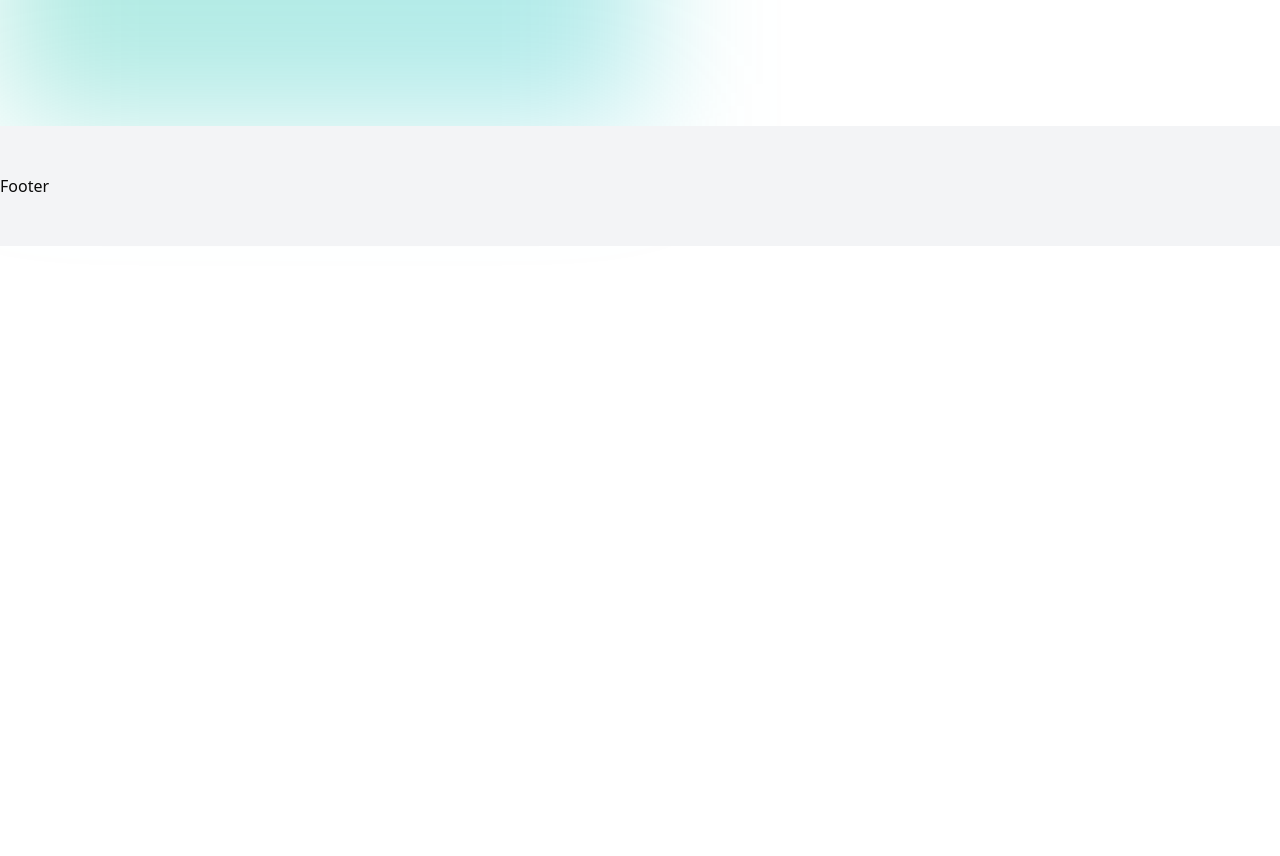
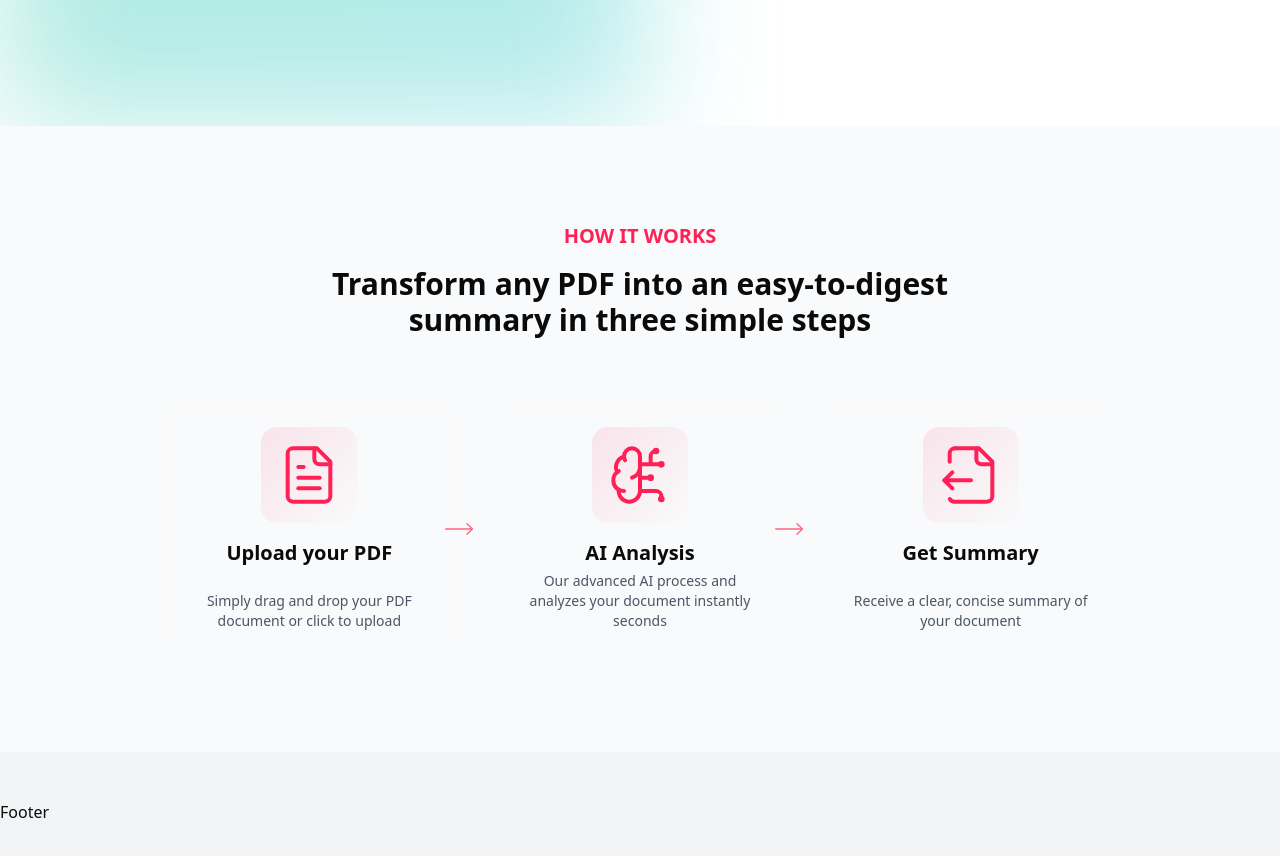
Before and after one commit to YashBuilds/Sumora, a Next.js app: page / in a window 1280 px wide. Shown: the part 900-1756 px from the top of the page. Before the commit the page ends 1146 px from the top, so only its background shows below. Built offline with nearby package versions, Linux system fonts and the light colour scheme.

Commit message:
Added HowItWorksSection

```diff
--- a/app/page.tsx
+++ b/app/page.tsx
@@ -1,6 +1,7 @@
 import HeroSection from '@/components/home/hero-section';
 import BgGradient from '@/components/common/bg-gradient';
 import DemoSection from '@/components/home/demo-section';
+import HowItWorksSection from '@/components/common/how-it-works-sections';
 
 export default function Home() {
   return (
@@ -9,10 +10,10 @@ export default function Home() {
       <div className='flex flex-col'>
         <HeroSection />
         <DemoSection />
+        <HowItWorksSection />
       </div>
-      {/* <HowItWorkSection />
-      <PricingSection />
-      <CTA /> */}
+
+
     </div>
   );
 }
--- /dev/null
+++ b/components/common/how-it-works-sections.tsx
@@ -0,0 +1,85 @@
+import { ReactNode } from 'react';
+import { BrainCircuit, FileOutput, FileText, MoveRight } from 'lucide-react';
+
+type Step = {
+    icon: ReactNode;
+    label: string;
+    description:string,
+}
+
+const steps : Step[] = [
+    {
+        icon: <FileText size={64} strokeWidth={1.5} />,
+        label: 'Upload your PDF',
+        description: 'Simply drag and drop your PDF document or click to upload',
+    },
+    {
+        icon: <BrainCircuit size={64} strokeWidth={1.5} />,
+        label: 'AI Analysis',
+        description: 'Our advanced AI process and analyzes your document instantly seconds',
+    },
+    {
+        icon: <FileOutput size={64} strokeWidth={1.5} />,
+        label: 'Get Summary',
+        description: 'Receive a clear, concise summary of your document',
+    }
+];
+
+
+export default function HowItWorksSection() {
+    return (
+      <section className="relative overflow-hidden bg-gray-50">
+        <div className="py-12 lg:py-24 max-w-5xl mx-auto px-4 sm:px-6 lg:px-8">
+          <div
+            aria-hidden="true"
+            className="pointer-events-none absolute inset-0 -z-10 transform-gpu overflow-hidden blur-3xl"
+          >
+            <div
+              className="relative left-[calc(50%-3rem)] aspect-[1155/678] w-[36.125rem] -translate-x-1/2 bg-gradient-to-br from-emerald-500 via-teal-500 to-cyan-500 opacity-30 sm:left-[calc(50%-36rem)] sm:w-[40.1875rem]"
+              style={{
+                clipPath:
+                  "polygon(74.1% 44.1%, 100% 61.6%, 97.5% 26.9%, 85.5% 0.1%, 80.7% 2%, 72.5% 32.6%, 60.3% 62.4%, 52.6% 68.6%, 47.5% 58.3%, 45.4% 35.5%, 27.5% 56.8%, 24.9% 17.9%, 0.3% 27.6%, 0% 76.8%, 20.1% 100%, 36.8% 97.7%, 74.1% 44.1%)"
+              }}
+            />
+          </div>
+          <div className="text-center mb-16">
+            <h2 className="font-bold text-xl uppercase mb-4 text-rose-500">How it works</h2>
+            <h3 className="font-bold text-3xl max-w-2xl mx-auto">Transform any PDF into an easy-to-digest summary in three simple steps</h3>
+          </div>
+
+          <div className="grid grid-cols-1 md:grid-cols-3 gap-8 max-w-6xl mx-auto relative">
+            {steps.map((step,idx) => (
+                <div className='relative flex items-stretch'>
+                    <StepItem key={idx} {...step}/>
+
+                    {idx < steps.length-1 && (
+                    <div className='hidden md:block absolute top-1/2 -right-4 transform -translate-y-1/2 z-10'>
+                        <MoveRight
+                        size={32}
+                        strokeWidth={1}
+                        className='text-rose-400'
+                        />
+                    </div>
+                    )}
+                </div>
+            ))}
+          </div>
+        </div>
+      </section>
+    );
+  }
+
+  function StepItem({icon,label,description}: Step) {
+    return <div className='relative p-6 rounded-2xl bg-white/5 backdrop-blur-xs border border-white/10 hover:border-rose-500/5 transition-colors group w-full'>
+        <div className='flex flex-col gap-4 h-full'>
+            <div className='flex items-center justify-center h-24 w-24 mx-auto rounded-2xl bg-linear-to-br from-rose-500/10 to-transparent group-hover:from-rose-500/20 transition-colors'>
+                <div className='text-rose-500'>{icon}</div>
+            </div>
+            <div className='flex flex-col flex-1 gap-1 justify-between'>
+                <h4 className='text-center font-bold text-xl'>{label}</h4>
+                <p className='text-center text-gray-600 text-sm'>{description}</p>
+            </div>
+        </div>
+
+    </div>;
+  }
```
Also changed, not shown: components/common/bg-gradient.tsx (indentation only).
